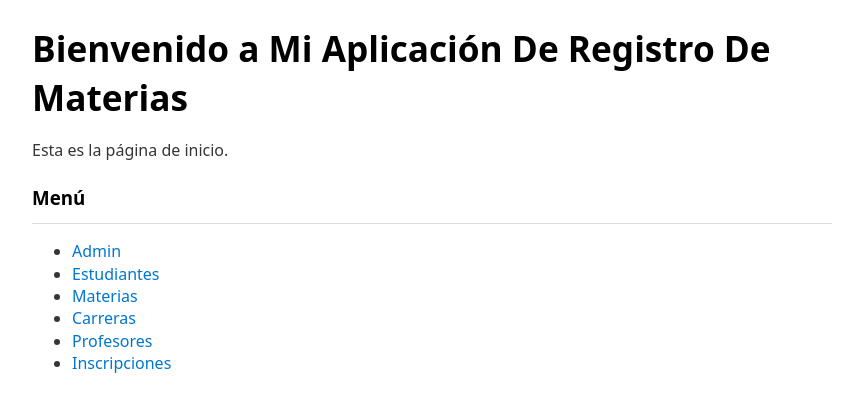
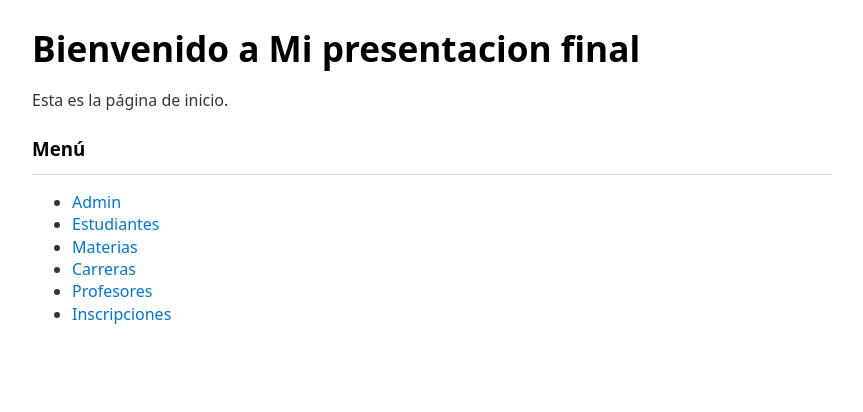
Before and after one commit to Jaiberh1/Django, a Django app: page / in a window 1280 px wide. Shown: the top 412 px of the page, without its empty margins (208-1071 px from the left). Run offline with Django 5.2, Linux system fonts and the light colour scheme.

Commit message:
correccion index

```diff
--- a/prueba/app/templates/index.html
+++ b/prueba/app/templates/index.html
@@ -10,7 +10,7 @@
 
 <body>
     <div class="container">
-        <h1>Bienvenido a Mi Aplicación De Registro De Materias</h1>
+        <h1>Bienvenido a Mi presentacion final </h1>
         <p>Esta es la página de inicio.</p>
         <h3>Menú</h3>
         <hr>
```
